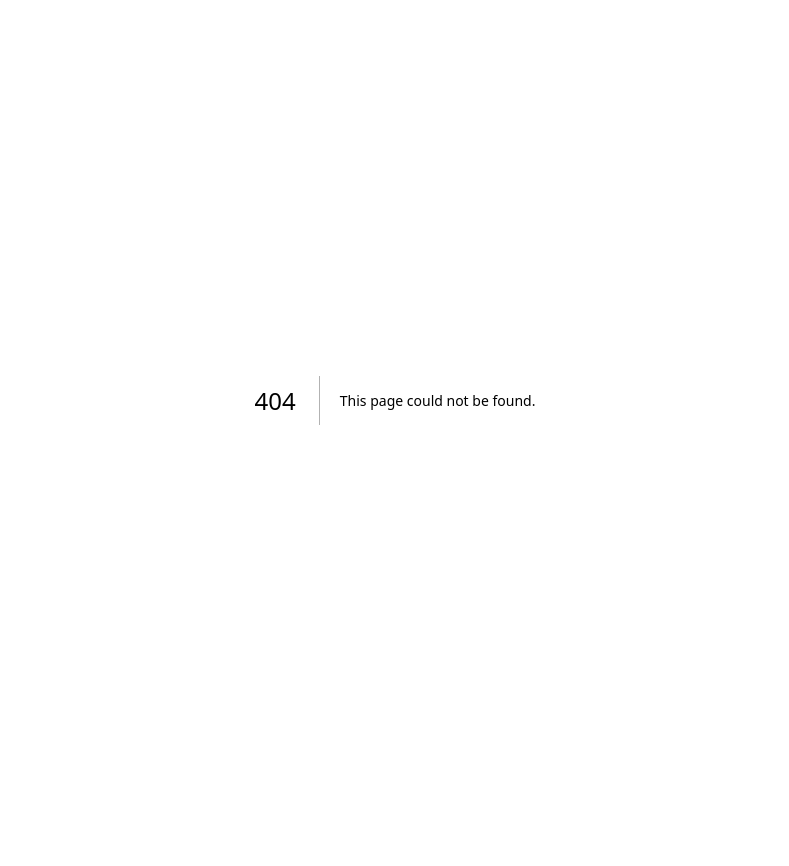
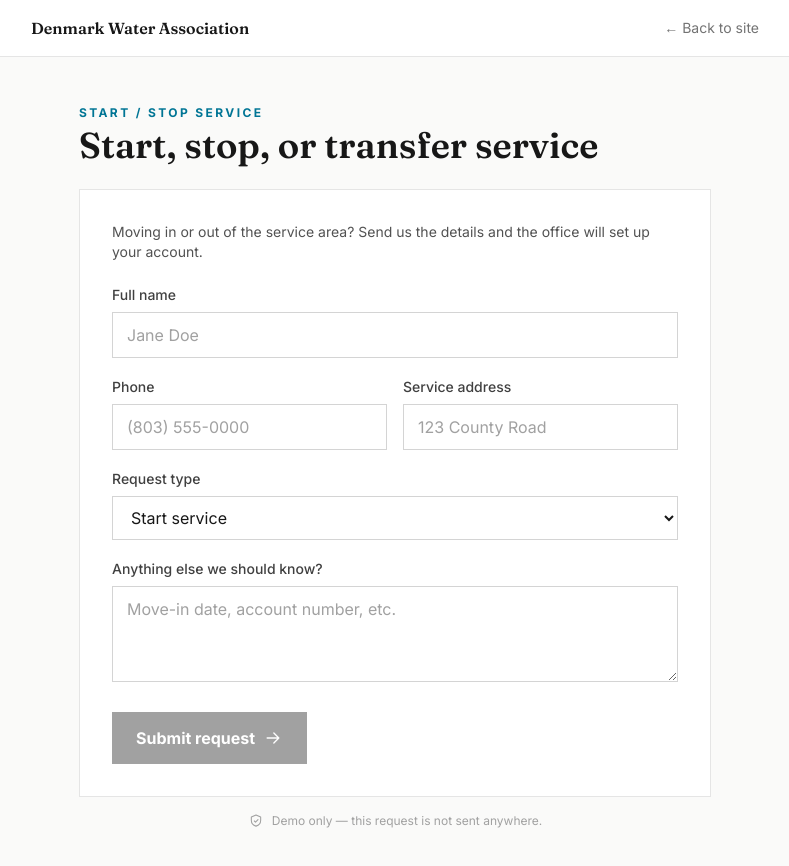
Before and after one commit to Aphrodine-wq/denmark-water-modern-slate, a Next.js app: page /start-stop in a window 1280 px wide. Before the commit this address had no page. Shown: the top 866 px of the page, without its empty margins (245-1034 px from the left). Before the commit the page ends 800 px from the top, so only its background shows below. Built offline with nearby package versions, Linux system fonts and the light colour scheme.

Commit message:
Remove placeholder logo (text wordmark); build out Report a Leak + Start/Stop Service screens

```diff
--- a/app/page.tsx
+++ b/app/page.tsx
@@ -1,13 +1,14 @@
 import Link from "next/link";
 import { org, quickActions, waterQuality } from "@/lib/content";
 import {
-  DropletIcon,
   PhoneIcon,
   MapPinIcon,
   ClockIcon,
   ArrowRightIcon,
   quickActionIcon,
 } from "@/components/icons";
+
+const actionHref: Record<string, string> = { pay: "/pay", leak: "/report-leak", service: "/start-stop" };
 
 export const metadata = { title: `${org.name} — Pay your water bill online` };
 
@@ -36,12 +37,7 @@ export default function ModernLightHome() {
       {/* Header */}
       <header className="sticky top-0 z-30 border-b border-neutral-200 bg-stone-50/90 backdrop-blur">
         <div className="mx-auto flex max-w-6xl items-center justify-between px-6 py-4">
-          <Link href="/" className="flex items-center gap-3">
-            <span className="flex h-9 w-9 items-center justify-center bg-neutral-900 text-white">
-              <DropletIcon className="h-5 w-5" />
-            </span>
-            <span className="font-serif text-lg font-semibold text-neutral-900">{org.name}</span>
-          </Link>
+          <Link href="/" className="font-serif text-xl font-semibold text-neutral-900">{org.name}</Link>
           <nav className="hidden items-center gap-9 lg:flex">
             {nav.map((n) => (
               <a key={n.label} href={n.href} className="text-sm font-medium text-neutral-600 transition hover:text-neutral-900">
@@ -76,9 +72,9 @@ export default function ModernLightHome() {
               >
                 Pay My Bill <ArrowRightIcon className="h-6 w-6" />
               </Link>
-              <a href="#contact" className="inline-flex items-center gap-2 border border-neutral-300 px-8 py-5 text-base font-semibold text-neutral-900 transition hover:border-neutral-900">
+              <Link href="/report-leak" className="inline-flex items-center gap-2 border border-neutral-300 px-8 py-5 text-base font-semibold text-neutral-900 transition hover:border-neutral-900">
                 Report a Leak
-              </a>
+              </Link>
             </div>
           </div>
           <div className="relative min-h-[280px] md:min-h-full">
@@ -92,7 +88,7 @@ export default function ModernLightHome() {
             <div className="grid gap-px border border-neutral-200 bg-neutral-200 md:grid-cols-3">
               {quickActions.map((a) => {
                 const Icon = quickActionIcon[a.key as keyof typeof quickActionIcon];
-                const href = a.href === "pay" ? "/pay" : "#contact";
+                const href = actionHref[a.key] ?? "#contact";
                 return (
                   <Link key={a.key} href={href} className="group flex items-start gap-4 bg-white p-7 transition hover:bg-stone-50">
                     <span className="flex h-12 w-12 shrink-0 items-center justify-center bg-cyan-50 text-cyan-700 transition group-hover:bg-neutral-900 group-hover:text-white">
--- a/app/pay/page.tsx
+++ b/app/pay/page.tsx
@@ -5,7 +5,7 @@ import Link from "next/link";
 import { org } from "@/lib/content";
 import { DEMO_ACCOUNT_NUMBER, DEMO_LAST_NAME } from "@/lib/mockAccounts";
 import { usePortalFlow, formatCurrency } from "@/lib/usePortalFlow";
-import { DropletIcon, CheckIcon, CardIcon, ArrowRightIcon, ShieldIcon } from "@/components/icons";
+import { CheckIcon, CardIcon, ArrowRightIcon, ShieldIcon } from "@/components/icons";
 
 // Light editorial payment portal — off-white, near-black, cyan accent, sharp corners.
 export default function ModernLightPortal() {
@@ -17,12 +17,7 @@ export default function ModernLightPortal() {
     <div className="min-h-screen bg-stone-50 text-neutral-700">
       <header className="border-b border-neutral-200 bg-white">
         <div className="mx-auto flex max-w-3xl items-center justify-between px-5 py-4">
-          <Link href="/" className="flex items-center gap-3">
-            <span className="flex h-8 w-8 items-center justify-center bg-neutral-900 text-white">
-              <DropletIcon className="h-5 w-5" />
-            </span>
-            <span className="font-serif text-sm font-semibold text-neutral-900">{org.name}</span>
-          </Link>
+          <Link href="/" className="font-serif text-sm font-semibold text-neutral-900">{org.name}</Link>
           <Link href="/" className="text-sm text-neutral-500 hover:text-neutral-900">← Back to site</Link>
         </div>
       </header>
--- /dev/null
+++ b/app/report-leak/page.tsx
@@ -0,0 +1,8 @@
+import RequestForm from "@/components/RequestForm";
+import { org } from "@/lib/content";
+
+export const metadata = { title: `Report a Leak — ${org.name}` };
+
+export default function ReportLeakPage() {
+  return <RequestForm kind="leak" />;
+}
--- /dev/null
+++ b/app/start-stop/page.tsx
@@ -0,0 +1,8 @@
+import RequestForm from "@/components/RequestForm";
+import { org } from "@/lib/content";
+
+export const metadata = { title: `Start / Stop Service — ${org.name}` };
+
+export default function StartStopPage() {
+  return <RequestForm kind="service" />;
+}
--- /dev/null
+++ b/components/RequestForm.tsx
@@ -0,0 +1,124 @@
+"use client";
+
+import { useState } from "react";
+import Link from "next/link";
+import { org } from "@/lib/content";
+import { CheckIcon, ArrowRightIcon, ShieldIcon } from "@/components/icons";
+
+type Kind = "leak" | "service";
+
+const copy = {
+  leak: {
+    eyebrow: "Report a Leak",
+    title: "Report a leak or water emergency",
+    intro: "Tell us what you're seeing and where. For a main break or no-water emergency, please also call us right away.",
+    submit: "Submit leak report",
+    done: "Leak report received",
+  },
+  service: {
+    eyebrow: "Start / Stop Service",
+    title: "Start, stop, or transfer service",
+    intro: "Moving in or out of the service area? Send us the details and the office will set up your account.",
+    submit: "Submit request",
+    done: "Request received",
+  },
+} as const;
+
+function field() {
+  return "w-full border border-neutral-300 bg-white px-3.5 py-2.5 text-neutral-900 outline-none transition focus:border-neutral-900 placeholder:text-neutral-400";
+}
+
+export default function RequestForm({ kind }: { kind: Kind }) {
+  const c = copy[kind];
+  const [name, setName] = useState("");
+  const [phone, setPhone] = useState("");
+  const [address, setAddress] = useState("");
+  const [details, setDetails] = useState("");
+  const [type, setType] = useState("Start service");
+  const [ref, setRef] = useState<string | null>(null);
+
+  const canSubmit = name.trim() && phone.trim() && address.trim();
+
+  function submit(e: React.FormEvent) {
+    e.preventDefault();
+    if (!canSubmit) return;
+    setRef("DWA-" + Math.random().toString(36).slice(2, 7).toUpperCase());
+  }
+
+  return (
+    <div className="min-h-screen bg-stone-50 text-neutral-700">
+      <header className="border-b border-neutral-200 bg-white">
+        <div className="mx-auto flex max-w-3xl items-center justify-between px-5 py-4">
+          <Link href="/" className="font-serif text-base font-semibold text-neutral-900">{org.name}</Link>
+          <Link href="/" className="text-sm text-neutral-500 hover:text-neutral-900">← Back to site</Link>
+        </div>
+      </header>
+
+      <main className="mx-auto max-w-2xl px-5 py-12">
+        <p className="text-xs font-bold uppercase tracking-[0.2em] text-cyan-700">{c.eyebrow}</p>
+        <h1 className="mt-1 font-serif text-4xl font-semibold text-neutral-900">{c.title}</h1>
+
+        <div className="mt-6 border border-neutral-200 bg-white p-6 md:p-8">
+          {ref ? (
+            <div className="text-center">
+              <span className="mx-auto flex h-16 w-16 items-center justify-center border border-neutral-900 text-neutral-900">
+                <CheckIcon className="h-9 w-9" />
+              </span>
+              <h2 className="mt-4 font-serif text-2xl font-semibold text-neutral-900">{c.done}</h2>
+              <p className="mt-1 text-neutral-600">Thanks, {name.split(" ")[0]}. The office will follow up within one business day.</p>
+              <p className="mt-4 inline-block bg-stone-100 px-4 py-2 text-sm">Reference <strong className="text-neutral-900">{ref}</strong></p>
+              <div className="mt-6 flex flex-wrap justify-center gap-3">
+                <Link href="/" className="bg-neutral-900 px-5 py-3 font-semibold text-white transition hover:bg-neutral-700">Return to site</Link>
+                <Link href="/pay" className="border border-neutral-300 px-5 py-3 font-semibold text-neutral-700 transition hover:border-neutral-500">Pay My Bill</Link>
+              </div>
+            </div>
+          ) : (
+            <form onSubmit={submit}>
+              <p className="text-sm text-neutral-600">{c.intro}</p>
+              <div className="mt-5 grid gap-4">
+                <label className="block">
+                  <span className="text-sm font-medium text-neutral-700">Full name</span>
+                  <input className={`mt-1.5 ${field()}`} value={name} onChange={(e) => setName(e.target.value)} placeholder="Jane Doe" />
+                </label>
+                <div className="grid gap-4 sm:grid-cols-2">
+                  <label className="block">
+                    <span className="text-sm font-medium text-neutral-700">Phone</span>
+                    <input className={`mt-1.5 ${field()}`} value={phone} onChange={(e) => setPhone(e.target.value)} placeholder="(803) 555-0000" inputMode="tel" />
+                  </label>
+                  <label className="block">
+                    <span className="text-sm font-medium text-neutral-700">Service address</span>
+                    <input className={`mt-1.5 ${field()}`} value={address} onChange={(e) => setAddress(e.target.value)} placeholder="123 County Road" />
+                  </label>
+                </div>
+
+                {kind === "service" && (
+                  <label className="block">
+                    <span className="text-sm font-medium text-neutral-700">Request type</span>
+                    <select className={`mt-1.5 ${field()}`} value={type} onChange={(e) => setType(e.target.value)}>
+                      <option>Start service</option>
+                      <option>Stop service</option>
+                      <option>Transfer service</option>
+                    </select>
+                  </label>
+                )}
+
+                <label className="block">
+                  <span className="text-sm font-medium text-neutral-700">{kind === "leak" ? "What are you seeing?" : "Anything else we should know?"}</span>
+                  <textarea className={`mt-1.5 ${field()} min-h-24`} value={details} onChange={(e) => setDetails(e.target.value)} placeholder={kind === "leak" ? "Water pooling near the meter, low pressure, etc." : "Move-in date, account number, etc."} />
+                </label>
+              </div>
+
+              <button type="submit" disabled={!canSubmit} className="mt-6 inline-flex w-full items-center justify-center gap-2 bg-neutral-900 px-6 py-3.5 text-base font-bold text-white transition hover:bg-neutral-700 disabled:cursor-not-allowed disabled:opacity-40 sm:w-auto">
+                {c.submit} <ArrowRightIcon className="h-5 w-5" />
+              </button>
+            </form>
+          )}
+        </div>
+
+        <p className="mt-4 flex items-center justify-center gap-2 text-xs text-neutral-400">
+          <ShieldIcon className="h-4 w-4" /> Demo only — this request is not sent anywhere.
+        </p>
+      </main>
+    </div>
+  );
+}
```
